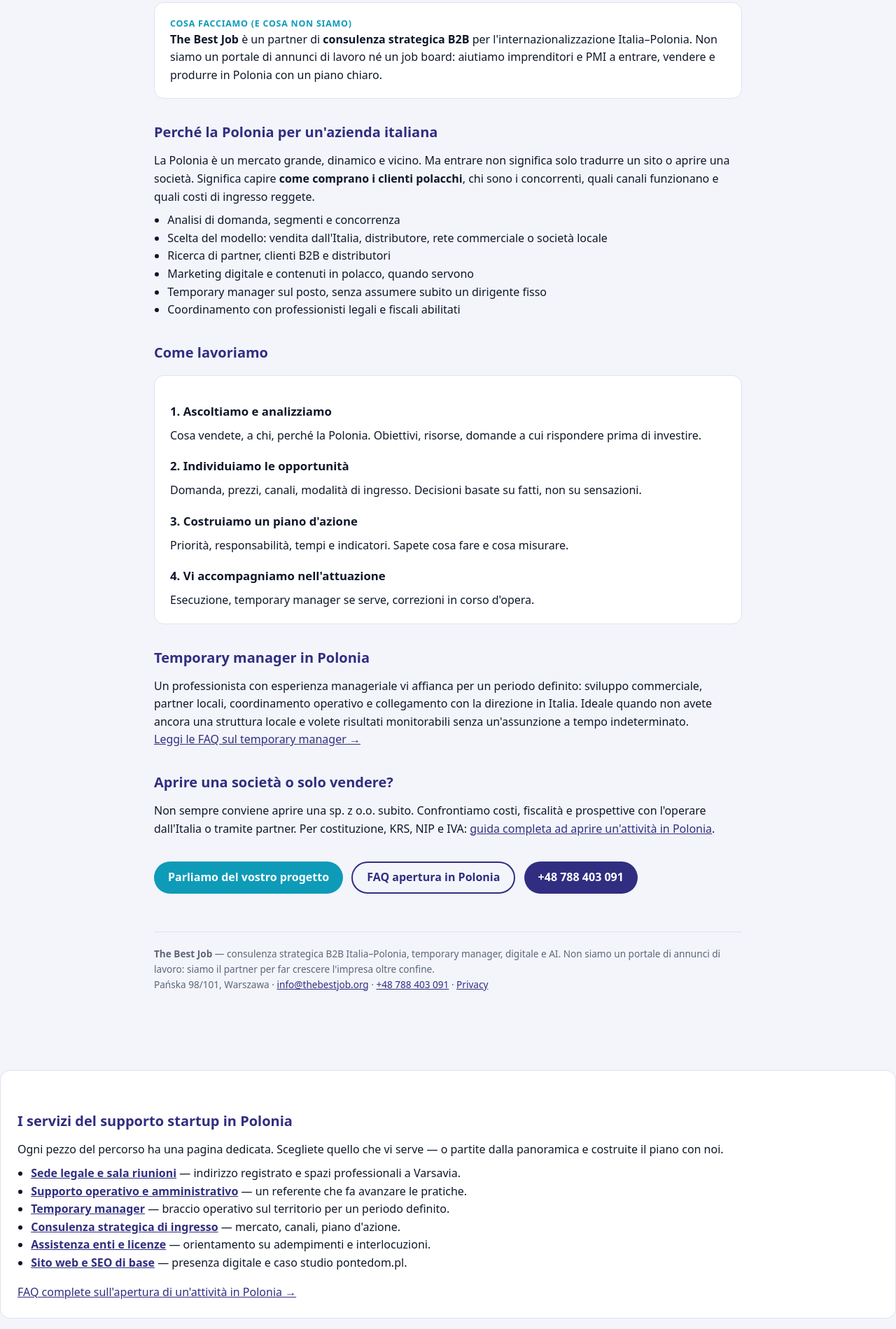
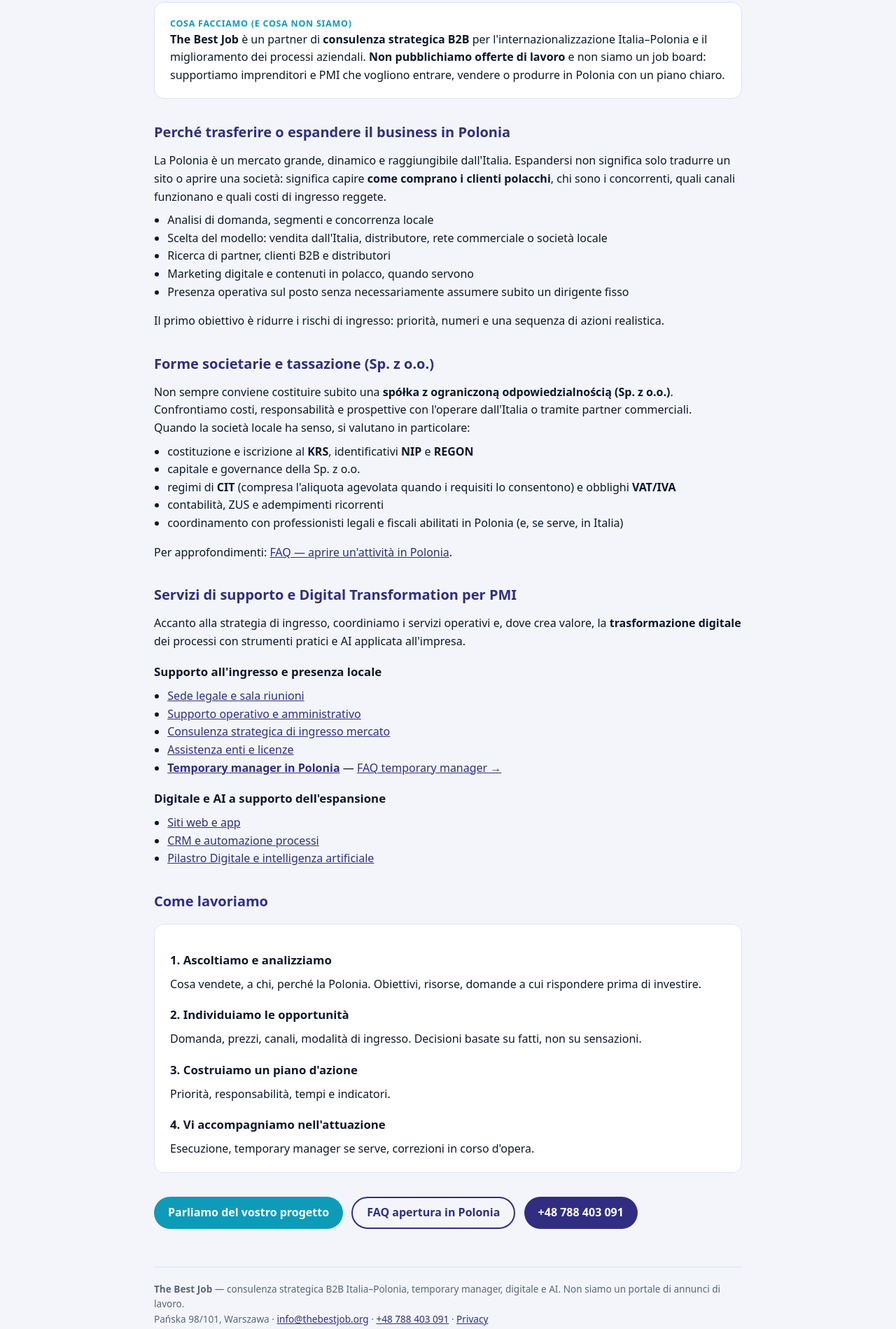
Before and after one commit to stefanosupernet-sudo/the-best-job, a plain HTML site: page internazionalizzazione-aziende-italiane-polonia/index.html in a window 1280 px wide. Shown: the part 417-2316 px from the top of the page at 70% size. Drawn offline with Linux system fonts and the light colour scheme.

Commit message:
seo: riallinea H1/H2 pilastro Polonia (guida imprese, Sp. z o.o., digital)

```diff
--- a/internazionalizzazione-aziende-italiane-polonia/index.html
+++ b/internazionalizzazione-aziende-italiane-polonia/index.html
@@ -3,31 +3,28 @@
 <head>
 <meta charset="UTF-8">
 <meta name="viewport" content="width=device-width, initial-scale=1.0">
-<title>Internazionalizzazione aziende italiane in Polonia | The Best Job</title>
-<meta name="description" content="Come portare un'azienda italiana in Polonia: analisi di mercato, strategia commerciale, temporary manager, società sp. z o.o., partner e ingresso senza improvvisare.">
-<meta name="keywords" content="internazionalizzazione aziende italiane Polonia, portare azienda italiana in Polonia, investire in Polonia dall Italia, aprire società in Polonia, temporary manager Polonia, partner strategico Polonia, sp z oo, delocalizzare in Polonia">
+<title>Internazionalizzazione imprese in Polonia: guida per aziende italiane | The Best Job</title>
+<meta name="description" content="Internazionalizzazione imprese in Polonia: guida per aziende italiane. Mercato, Sp. z o.o., tassazione, temporary manager, supporto operativo e digital transformation.">
+<meta name="keywords" content="internazionalizzazione imprese in Polonia, internazionalizzazione aziende italiane Polonia, Sp. z o.o., tassazione Polonia, temporary manager Polonia, digital transformation PMI">
 <meta name="robots" content="index, follow, max-snippet:-1, max-image-preview:large">
 <link rel="canonical" href="https://thebestjob.org/internazionalizzazione-aziende-italiane-polonia/">
 <link rel="alternate" hreflang="it" href="https://thebestjob.org/internazionalizzazione-aziende-italiane-polonia/">
 <link rel="alternate" hreflang="x-default" href="https://thebestjob.org/internazionalizzazione-aziende-italiane-polonia/">
 <meta name="google-site-verification" content="ql5iCQlE3fS_5FshpZWN54nE3ISZ5xK-URVPubaoddI">
 <meta property="og:type" content="website">
-<meta property="og:title" content="Internazionalizzazione aziende italiane in Polonia | The Best Job">
-<meta property="og:description" content="Come portare un'azienda italiana in Polonia: analisi di mercato, strategia, temporary manager e partner B2B.">
+<meta property="og:title" content="Internazionalizzazione imprese in Polonia: guida per aziende italiane | The Best Job">
+<meta property="og:description" content="Guida B2B: perché espandersi in Polonia, forme societarie Sp. z o.o., servizi di supporto e digital transformation.">
 <meta property="og:url" content="https://thebestjob.org/internazionalizzazione-aziende-italiane-polonia/">
 <meta property="og:locale" content="it_IT">
 <meta property="og:site_name" content="The Best Job">
 <link rel="icon" type="image/png" href="/logo.png">
 <script type="application/ld+json">
-{"@context":"https://schema.org","@graph":[{"@type":["Organization","ProfessionalService"],"@id":"https://thebestjob.org/#organization","name":"The Best Job","url":"https://thebestjob.org/","logo":"https://thebestjob.org/logo.png","description":"Consulenza strategica per l'internazionalizzazione delle imprese tra Italia e Polonia, supporto startup e trasformazione digitale con AI.","address":{"@type":"PostalAddress","streetAddress":"Pańska 98/101","addressLocality":"Warszawa","postalCode":"00-837","addressCountry":"PL"},"knowsAbout":["Internazionalizzazione imprese","Aziende italiane in Polonia","Espansione aziende polacche in Italia","Digital Transformation e AI per PMI","Temporary manager Polonia","Supporto startup in Polonia"],"areaServed":[{"@type":"Country","name":"Italy"},{"@type":"Country","name":"Poland"}],"telephone":"+48-788-403-091","email":"info@thebestjob.org","priceRange":"$$"},{"@type":"WebPage","@id":"https://thebestjob.org/internazionalizzazione-aziende-italiane-polonia/#webpage","url":"https://thebestjob.org/internazionalizzazione-aziende-italiane-polonia/","name":"Internazionalizzazione aziende italiane in Polonia | The Best Job","description":"Come portare un'azienda italiana in Polonia.","inLanguage":"it"}]}
+{"@context":"https://schema.org","@graph":[{"@type":["Organization","ProfessionalService"],"@id":"https://thebestjob.org/#organization","name":"The Best Job","url":"https://thebestjob.org/","logo":"https://thebestjob.org/logo.png","description":"Consulenza strategica per l'internazionalizzazione delle imprese tra Italia e Polonia, supporto startup e trasformazione digitale con AI.","address":{"@type":"PostalAddress","streetAddress":"Pańska 98/101","addressLocality":"Warszawa","postalCode":"00-837","addressCountry":"PL"},"knowsAbout":["Internazionalizzazione imprese","Aziende italiane in Polonia","Espansione aziende polacche in Italia","Digital Transformation e AI per PMI","Temporary manager Polonia","Supporto startup in Polonia"],"areaServed":[{"@type":"Country","name":"Italy"},{"@type":"Country","name":"Poland"}],"telephone":"+48-788-403-091","email":"info@thebestjob.org","priceRange":"$$"},{"@type":"WebPage","@id":"https://thebestjob.org/internazionalizzazione-aziende-italiane-polonia/#webpage","url":"https://thebestjob.org/internazionalizzazione-aziende-italiane-polonia/","name":"Internazionalizzazione imprese in Polonia: guida per aziende italiane","description":"Guida B2B per aziende italiane: mercato, Sp. z o.o., supporto operativo e digital transformation.","inLanguage":"it"}]}
 </script>
 <style>
 :root{--primary:#312e81;--accent:#0e9bb8;--fg:#0f172a;--muted:#5c6578;--bg:#f3f5fb;--border:#dce3f0;--card:#fff}
 *{box-sizing:border-box;margin:0;padding:0}body{font-family:system-ui,sans-serif;background:var(--bg);color:var(--fg);line-height:1.6}
 .wrap{max-width:880px;margin:0 auto;padding:28px 20px 72px}a{color:var(--primary)}
-.logo{font-weight:700;font-size:1.2rem;text-decoration:none;color:var(--primary)}.logo span{color:var(--accent)}
-nav{display:flex;flex-wrap:wrap;gap:12px 18px;margin:16px 0 28px;font-size:.92rem}
-nav a{text-decoration:none;color:var(--muted);font-weight:500}nav a:hover{color:var(--primary)}
 h1{font-size:clamp(1.55rem,4vw,2.15rem);line-height:1.25;color:var(--primary);margin:12px 0 14px}
 .lead{font-size:1.12rem;color:var(--muted);margin-bottom:28px;max-width:42rem}
 h2{font-size:1.25rem;color:var(--primary);margin:32px 0 12px}h3{font-size:1.05rem;margin:18px 0 8px}
@@ -37,21 +34,19 @@ ul{margin:8px 0 16px 1.2rem}.card{background:var(--card);border:1px solid var(--
 .kicker{font-size:.78rem;text-transform:uppercase;letter-spacing:.06em;color:var(--accent);font-weight:700}
 footer{margin-top:48px;padding-top:20px;border-top:1px solid var(--border);font-size:.85rem;color:var(--muted)}
 .breadcrumb{font-size:.85rem;color:var(--muted);margin-bottom:8px}
-
-.site-header{background:#fff;border-bottom:1px solid var(--bd,#dce3f0);position:sticky;top:0;z-index:40}
+.site-header{background:#fff;border-bottom:1px solid #dce3f0;position:sticky;top:0;z-index:40}
 .site-header .inner{max-width:1100px;margin:0 auto;padding:10px 16px;display:flex;flex-wrap:wrap;align-items:center;gap:10px 16px;justify-content:space-between}
-.site-header .brand{display:inline-flex;align-items:center;gap:8px;text-decoration:none;color:var(--p,#312e81);font-weight:700;font-size:1.05rem}
+.site-header .brand{display:inline-flex;align-items:center;gap:8px;text-decoration:none;color:#312e81;font-weight:700;font-size:1.05rem}
 .site-header .brand img{height:36px;width:auto;display:block}
-.site-header .brand span{color:var(--a,#0e9bb8)}
+.site-header .brand span{color:#0e9bb8}
 .site-header .main-nav{display:flex;flex-wrap:wrap;gap:6px 12px;align-items:center;list-style:none;margin:0;padding:0}
-.site-header .main-nav a{text-decoration:none;color:var(--m,#5c6578);font-size:.86rem;font-weight:500;padding:6px 4px}
-.site-header .main-nav a:hover{color:var(--p,#312e81)}
-.site-header .main-nav a.cta{background:var(--p,#312e81);color:#fff!important;border-radius:999px;padding:8px 14px;font-weight:600}
+.site-header .main-nav a{text-decoration:none;color:#5c6578;font-size:.86rem;font-weight:500;padding:6px 4px}
+.site-header .main-nav a:hover{color:#312e81}
+.site-header .main-nav a.cta{background:#312e81;color:#fff!important;border-radius:999px;padding:8px 14px;font-weight:600}
 .site-header .svc-bar{width:100%;display:flex;flex-wrap:wrap;gap:6px 10px;padding:6px 0 2px;border-top:1px solid #eef2f7;margin-top:2px}
-.site-header .svc-bar a{font-size:.78rem;color:var(--m,#5c6578);text-decoration:none;padding:4px 8px;border-radius:999px;background:#f3f5fb;border:1px solid #e2e8f0}
-.site-header .svc-bar a:hover,.site-header .svc-bar a.on{background:var(--p,#312e81);color:#fff;border-color:var(--p,#312e81)}
+.site-header .svc-bar a{font-size:.78rem;color:#5c6578;text-decoration:none;padding:4px 8px;border-radius:999px;background:#f3f5fb;border:1px solid #e2e8f0}
+.site-header .svc-bar a:hover{background:#312e81;color:#fff;border-color:#312e81}
 @media(max-width:700px){.site-header .main-nav{width:100%}}
-
 </style>
 </head>
 <body>
@@ -65,25 +60,52 @@ footer{margin-top:48px;padding-top:20px;border-top:1px solid var(--border);font-
 <li><a href="https://thebestjob.org/#faq">FAQ</a></li>
 <li><a class="cta" href="https://thebestjob.org/contatti/">Contatti</a></li>
 </ul>
-<div class="svc-bar"><a href="https://thebestjob.org/servizi/sede-legale-e-sala-riunioni-polonia/" class="">Sede legale</a><a href="https://thebestjob.org/servizi/supporto-operativo-amministrativo-polonia/" class="">Supporto ops</a><a href="https://thebestjob.org/servizi/temporary-manager-espansione-polonia/" class="">Temporary manager</a><a href="https://thebestjob.org/servizi/consulenza-strategica-ingresso-mercato-polonia/" class="">Strategia</a><a href="https://thebestjob.org/servizi/assistenza-enti-licenze-polonia/" class="">Licenze</a><a href="https://thebestjob.org/servizi/codici-qr-intelligenti/" class="">QR intelligenti</a><a href="https://thebestjob.org/servizi/sistemi-riconoscimento-tipo-shazam/" class="">Tipo Shazam</a><a href="https://thebestjob.org/servizi/crm-e-automazione-processi/" class="">CRM</a><a href="https://thebestjob.org/servizi/price-scraper-monitoraggio-prezzi/" class="">Price scraper</a><a href="https://thebestjob.org/servizi/assistenti-intelligenti-aziende/" class="">Assistenti AI</a><a href="https://thebestjob.org/sviluppo-siti-web-app-ai/" class="">Siti web e app</a></div>
+<div class="svc-bar"><a href="https://thebestjob.org/servizi/sede-legale-e-sala-riunioni-polonia/">Sede legale</a><a href="https://thebestjob.org/servizi/supporto-operativo-amministrativo-polonia/">Supporto ops</a><a href="https://thebestjob.org/servizi/temporary-manager-espansione-polonia/">Temporary manager</a><a href="https://thebestjob.org/servizi/consulenza-strategica-ingresso-mercato-polonia/">Strategia</a><a href="https://thebestjob.org/servizi/assistenza-enti-licenze-polonia/">Licenze</a><a href="https://thebestjob.org/servizi/codici-qr-intelligenti/">QR intelligenti</a><a href="https://thebestjob.org/servizi/sistemi-riconoscimento-tipo-shazam/">Tipo Shazam</a><a href="https://thebestjob.org/servizi/crm-e-automazione-processi/">CRM</a><a href="https://thebestjob.org/servizi/price-scraper-monitoraggio-prezzi/">Price scraper</a><a href="https://thebestjob.org/servizi/assistenti-intelligenti-aziende/">Assistenti AI</a><a href="https://thebestjob.org/sviluppo-siti-web-app-ai/">Siti web e app</a></div>
 </div></header>
 <div class="wrap">
 <p class="breadcrumb"><a href="https://thebestjob.org/">Home</a> · Consulenza B2B Italia–Polonia</p>
-<h1>Internazionalizzazione delle aziende italiane in Polonia</h1>
-<p class="lead">Volete portare la vostra impresa in Polonia? Bene. Vi diciamo cosa fare, passo dopo passo: mercato, clienti, partner, forma giuridica e, se serve, un temporary manager sul territorio. Senza fumo e senza promesse vuote.</p>
+<h1>Internazionalizzazione imprese in Polonia: guida per aziende italiane</h1>
+<p class="lead">Volete portare la vostra impresa in Polonia? Ecco cosa conta davvero: mercato, clienti, forma giuridica, costi e — se serve — un temporary manager sul territorio. Consulenza B2B, passo dopo passo, senza fumo.</p>
 <div class="card">
 <p class="kicker">Cosa facciamo (e cosa non siamo)</p>
-<p><strong>The Best Job</strong> è un partner di <strong>consulenza strategica B2B</strong> per l'internazionalizzazione Italia–Polonia. Non siamo un portale di annunci di lavoro né un job board: aiutiamo imprenditori e PMI a entrare, vendere e produrre in Polonia con un piano chiaro.</p>
+<p><strong>The Best Job</strong> è un partner di <strong>consulenza strategica B2B</strong> per l'internazionalizzazione Italia–Polonia e il miglioramento dei processi aziendali. <strong>Non pubblichiamo offerte di lavoro</strong> e non siamo un job board: supportiamo imprenditori e PMI che vogliono entrare, vendere o produrre in Polonia con un piano chiaro.</p>
 </div>
-<h2>Perché la Polonia per un'azienda italiana</h2>
-<p>La Polonia è un mercato grande, dinamico e vicino. Ma entrare non significa solo tradurre un sito o aprire una società. Significa capire <strong>come comprano i clienti polacchi</strong>, chi sono i concorrenti, quali canali funzionano e quali costi di ingresso reggete.</p>
+<h2>Perché trasferire o espandere il business in Polonia</h2>
+<p>La Polonia è un mercato grande, dinamico e raggiungibile dall'Italia. Espandersi non significa solo tradurre un sito o aprire una società: significa capire <strong>come comprano i clienti polacchi</strong>, chi sono i concorrenti, quali canali funzionano e quali costi di ingresso reggete.</p>
 <ul>
-<li>Analisi di domanda, segmenti e concorrenza</li>
+<li>Analisi di domanda, segmenti e concorrenza locale</li>
 <li>Scelta del modello: vendita dall'Italia, distributore, rete commerciale o società locale</li>
 <li>Ricerca di partner, clienti B2B e distributori</li>
 <li>Marketing digitale e contenuti in polacco, quando servono</li>
-<li>Temporary manager sul posto, senza assumere subito un dirigente fisso</li>
-<li>Coordinamento con professionisti legali e fiscali abilitati</li>
+<li>Presenza operativa sul posto senza necessariamente assumere subito un dirigente fisso</li>
+</ul>
+<p>Il primo obiettivo è ridurre i rischi di ingresso: priorità, numeri e una sequenza di azioni realistica.</p>
+<h2>Forme societarie e tassazione (Sp. z o.o.)</h2>
+<p>Non sempre conviene costituire subito una <strong>spółka z ograniczoną odpowiedzialnością (Sp. z o.o.)</strong>. Confrontiamo costi, responsabilità e prospettive con l'operare dall'Italia o tramite partner commerciali.</p>
+<p>Quando la società locale ha senso, si valutano in particolare:</p>
+<ul>
+<li>costituzione e iscrizione al <strong>KRS</strong>, identificativi <strong>NIP</strong> e <strong>REGON</strong></li>
+<li>capitale e governance della Sp. z o.o.</li>
+<li>regimi di <strong>CIT</strong> (compresa l'aliquota agevolata quando i requisiti lo consentono) e obblighi <strong>VAT/IVA</strong></li>
+<li>contabilità, ZUS e adempimenti ricorrenti</li>
+<li>coordinamento con professionisti legali e fiscali abilitati in Polonia (e, se serve, in Italia)</li>
+</ul>
+<p>Per approfondimenti: <a href="https://thebestjob.org/faq-startup-polonia/">FAQ — aprire un'attività in Polonia</a>.</p>
+<h2>Servizi di supporto e Digital Transformation per PMI</h2>
+<p>Accanto alla strategia di ingresso, coordiniamo i servizi operativi e, dove crea valore, la <strong>trasformazione digitale</strong> dei processi con strumenti pratici e AI applicata all'impresa.</p>
+<h3>Supporto all'ingresso e presenza locale</h3>
+<ul>
+<li><a href="https://thebestjob.org/servizi/sede-legale-e-sala-riunioni-polonia/">Sede legale e sala riunioni</a></li>
+<li><a href="https://thebestjob.org/servizi/supporto-operativo-amministrativo-polonia/">Supporto operativo e amministrativo</a></li>
+<li><a href="https://thebestjob.org/servizi/consulenza-strategica-ingresso-mercato-polonia/">Consulenza strategica di ingresso mercato</a></li>
+<li><a href="https://thebestjob.org/servizi/assistenza-enti-licenze-polonia/">Assistenza enti e licenze</a></li>
+<li><a href="https://thebestjob.org/servizi/temporary-manager-espansione-polonia/"><strong>Temporary manager in Polonia</strong></a> — <a href="https://thebestjob.org/faq-startup-polonia/temporary-manager/">FAQ temporary manager →</a></li>
+</ul>
+<h3>Digitale e AI a supporto dell'espansione</h3>
+<ul>
+<li><a href="https://thebestjob.org/sviluppo-siti-web-app-ai/">Siti web e app</a></li>
+<li><a href="https://thebestjob.org/servizi/crm-e-automazione-processi/">CRM e automazione processi</a></li>
+<li><a href="https://thebestjob.org/intelligenza-artificiale-trasformazione-digitale-pmi/">Pilastro Digitale e intelligenza artificiale</a></li>
 </ul>
 <h2>Come lavoriamo</h2>
 <div class="card">
@@ -92,38 +114,19 @@ footer{margin-top:48px;padding-top:20px;border-top:1px solid var(--border);font-
 <h3>2. Individuiamo le opportunità</h3>
 <p>Domanda, prezzi, canali, modalità di ingresso. Decisioni basate su fatti, non su sensazioni.</p>
 <h3>3. Costruiamo un piano d'azione</h3>
-<p>Priorità, responsabilità, tempi e indicatori. Sapete cosa fare e cosa misurare.</p>
+<p>Priorità, responsabilità, tempi e indicatori.</p>
 <h3>4. Vi accompagniamo nell'attuazione</h3>
 <p>Esecuzione, temporary manager se serve, correzioni in corso d'opera.</p>
 </div>
-<h2>Temporary manager in Polonia</h2>
-<p>Un professionista con esperienza manageriale vi affianca per un periodo definito: sviluppo commerciale, partner locali, coordinamento operativo e collegamento con la direzione in Italia. Ideale quando non avete ancora una struttura locale e volete risultati monitorabili senza un'assunzione a tempo indeterminato.</p>
-<p><a href="https://thebestjob.org/faq-startup-polonia/temporary-manager/">Leggi le FAQ sul temporary manager →</a></p>
-<h2>Aprire una società o solo vendere?</h2>
-<p>Non sempre conviene aprire una sp. z o.o. subito. Confrontiamo costi, fiscalità e prospettive con l'operare dall'Italia o tramite partner. Per costituzione, KRS, NIP e IVA: <a href="https://thebestjob.org/faq-startup-polonia/">guida completa ad aprire un'attività in Polonia</a>.</p>
 <p style="margin-top:28px">
 <a class="btn btn-accent" href="https://thebestjob.org/contatti/">Parliamo del vostro progetto</a>
 <a class="btn btn-ghost" href="https://thebestjob.org/faq-startup-polonia/">FAQ apertura in Polonia</a>
 <a class="btn" href="tel:+48788403091">+48 788 403 091</a>
 </p>
 <footer>
-<p><strong>The Best Job</strong> — consulenza strategica B2B Italia–Polonia, temporary manager, digitale e AI. Non siamo un portale di annunci di lavoro: siamo il partner per far crescere l'impresa oltre confine.</p>
+<p><strong>The Best Job</strong> — consulenza strategica B2B Italia–Polonia, temporary manager, digitale e AI. Non siamo un portale di annunci di lavoro.</p>
 <p>Pańska 98/101, Warszawa · <a href="mailto:info@thebestjob.org">info@thebestjob.org</a> · <a href="tel:+48788403091">+48 788 403 091</a> · <a href="https://thebestjob.org/privacy/">Privacy</a></p>
 </footer>
 </div>
-
-<section id="servizi-dettaglio" style="margin:40px 0;padding:24px;background:#fff;border:1px solid #dce3f0;border-radius:14px">
-<h2>I servizi del supporto startup in Polonia</h2>
-<p>Ogni pezzo del percorso ha una pagina dedicata. Scegliete quello che vi serve — o partite dalla panoramica e costruite il piano con noi.</p>
-<ul>
-<li><a href="/servizi/sede-legale-e-sala-riunioni-polonia/"><strong>Sede legale e sala riunioni</strong></a> — indirizzo registrato e spazi professionali a Varsavia.</li>
-<li><a href="/servizi/supporto-operativo-amministrativo-polonia/"><strong>Supporto operativo e amministrativo</strong></a> — un referente che fa avanzare le pratiche.</li>
-<li><a href="/servizi/temporary-manager-espansione-polonia/"><strong>Temporary manager</strong></a> — braccio operativo sul territorio per un periodo definito.</li>
-<li><a href="/servizi/consulenza-strategica-ingresso-mercato-polonia/"><strong>Consulenza strategica di ingresso</strong></a> — mercato, canali, piano d'azione.</li>
-<li><a href="/servizi/assistenza-enti-licenze-polonia/"><strong>Assistenza enti e licenze</strong></a> — orientamento su adempimenti e interlocuzioni.</li>
-<li><a href="/sviluppo-siti-web-app-ai/"><strong>Sito web e SEO di base</strong></a> — presenza digitale e caso studio pontedom.pl.</li>
-</ul>
-<p><a href="/faq-startup-polonia/">FAQ complete sull'apertura di un'attività in Polonia →</a></p>
-</section>
 </body>
 </html>
```
